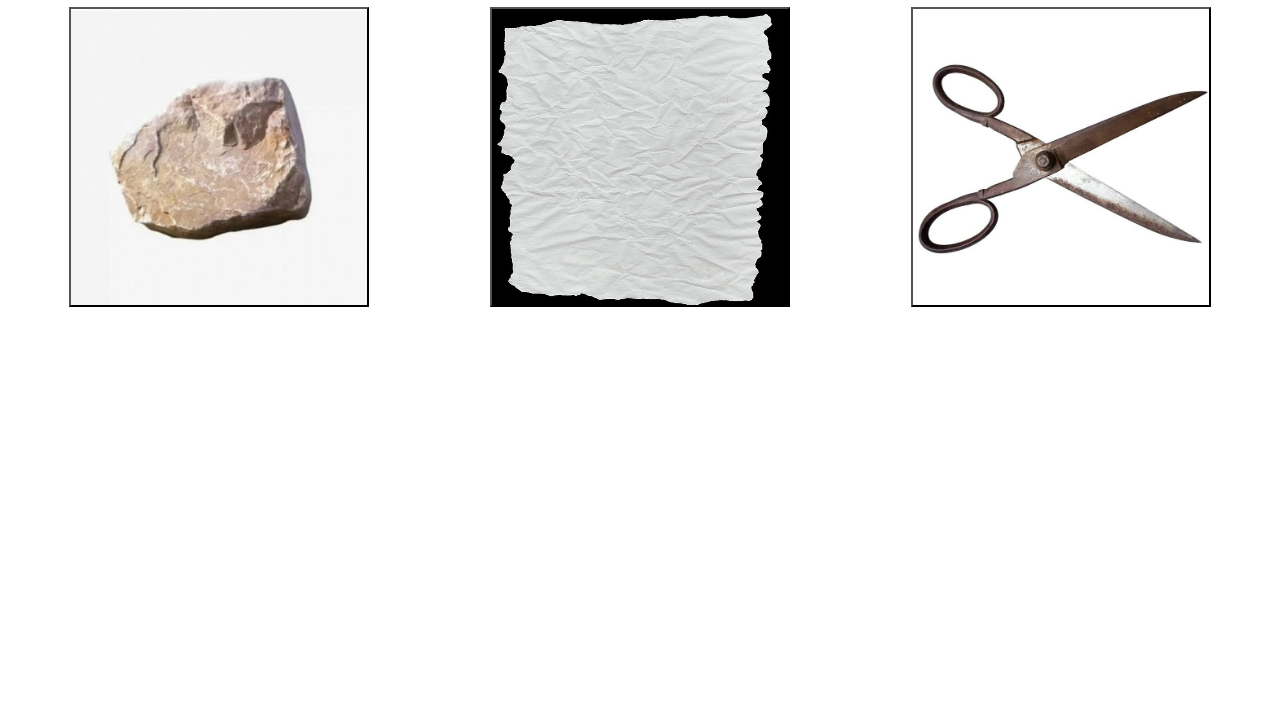
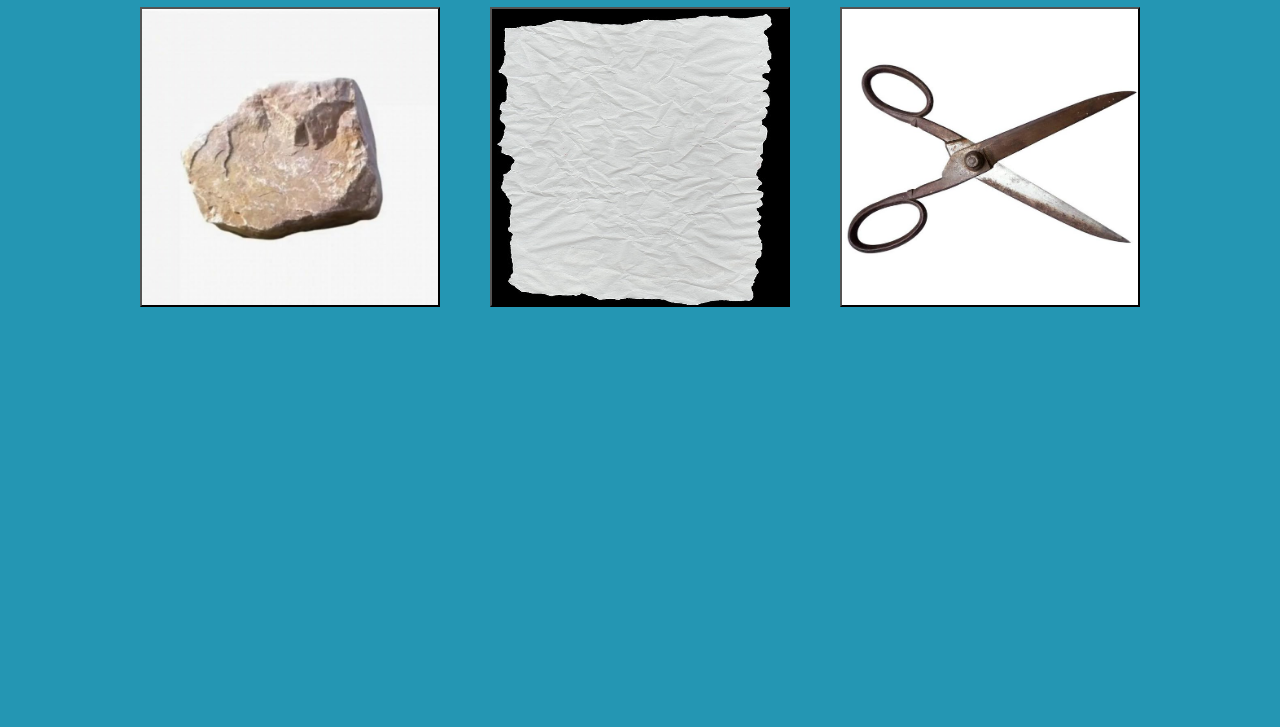
Before and after one commit to hecunk/R.P.S, a plain HTML site: page index.html in a window 1280 px wide. Shown: the part 73-800 px from the top of the page. Drawn offline with Linux system fonts and the light colour scheme.

Commit message:
Change align, Change background color

```diff
--- a/styles.css
+++ b/styles.css
@@ -2,9 +2,14 @@ h1 {
     text-align: center;
 }
 
+body {
+    background-color: rgb(36, 150, 179);
+}
+
 .mybuttons {
     display: flex;
-    justify-content: space-around;
+    justify-content: center;
+    gap: 50px;
     margin-bottom: 20px;
 }
 
```
